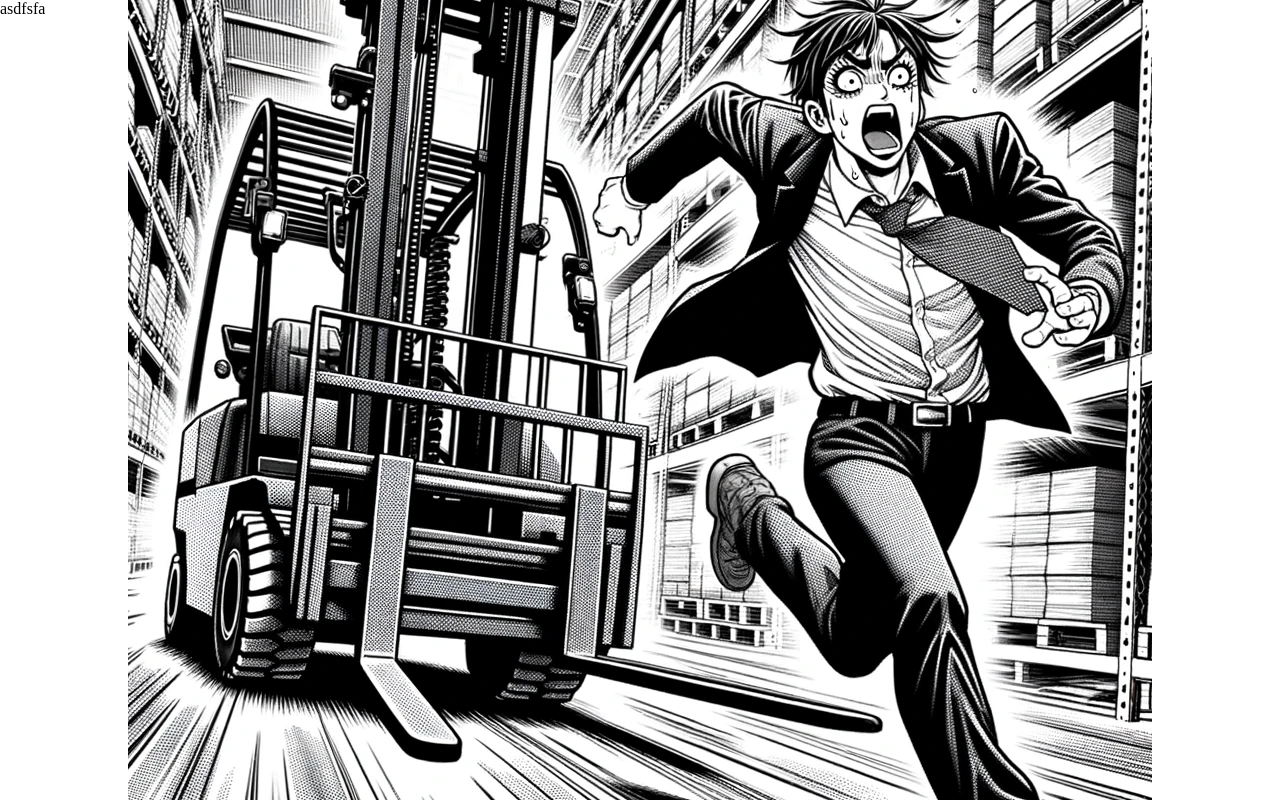
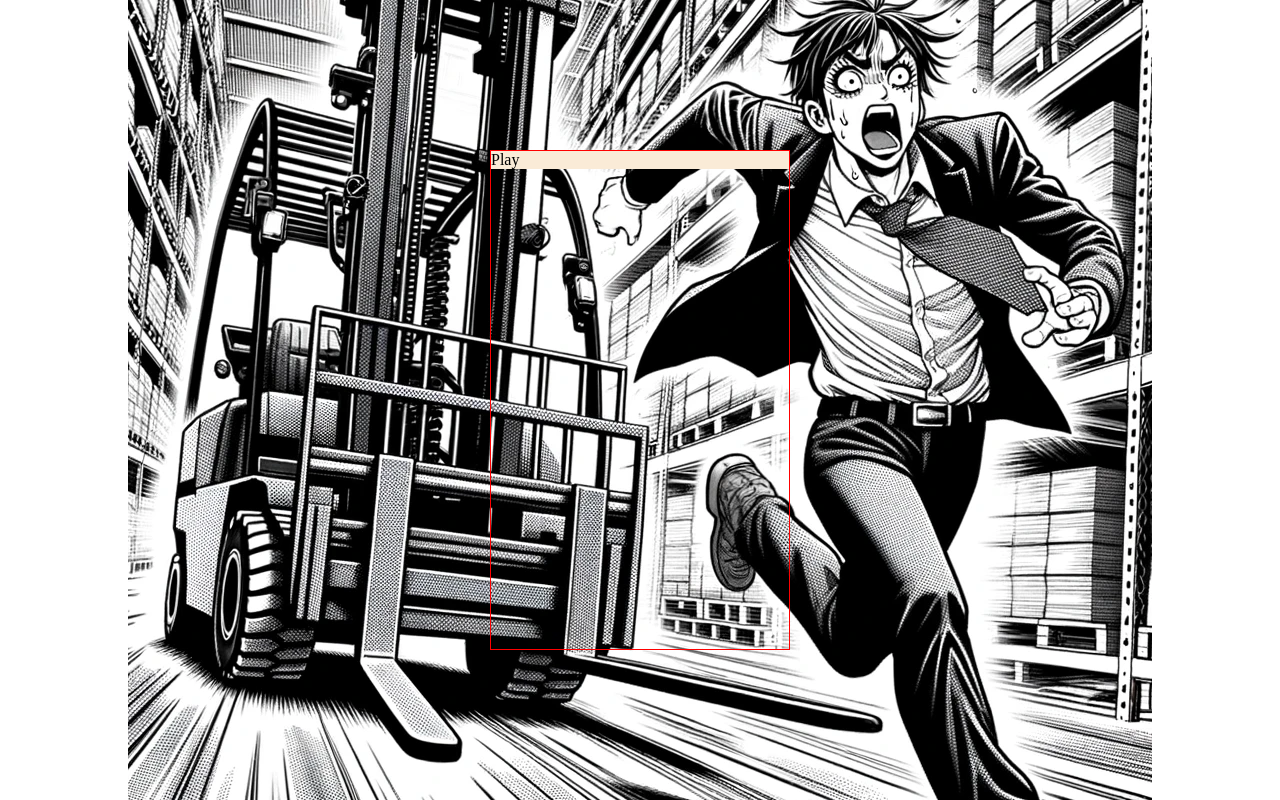
Before and after one commit to chaszczewski/Forklift-Armagedon, a plain HTML site: page index.html in a window 1280 px wide. Drawn offline with Linux system fonts and the light colour scheme.

Commit message:
modifed filess

```diff
--- a/index.html
+++ b/index.html
@@ -10,6 +10,8 @@
     </style>
 </head>
 <body>
-    asdfsfa
+    <div class="menu">
+        <div class="play">Play</div>
+    </div>
 </body>
 </html>
--- a/scss/main.scss
+++ b/scss/main.scss
@@ -11,4 +11,19 @@ body {
     background-position: center;
     background-repeat: no-repeat;
     /* background-size: contain; */
+    display: flex;
+    justify-content: center;
+    align-items: center;
 }
+
+.menu {
+    width: 300px;
+    height: 500px;
+    border: 1px solid red;
+    display: flex;
+    flex-direction: column;
+
+    .play {
+        background-color: antiquewhite;
+    }
+}
```
Also changed, not shown: css/main.css, 1 other file.
